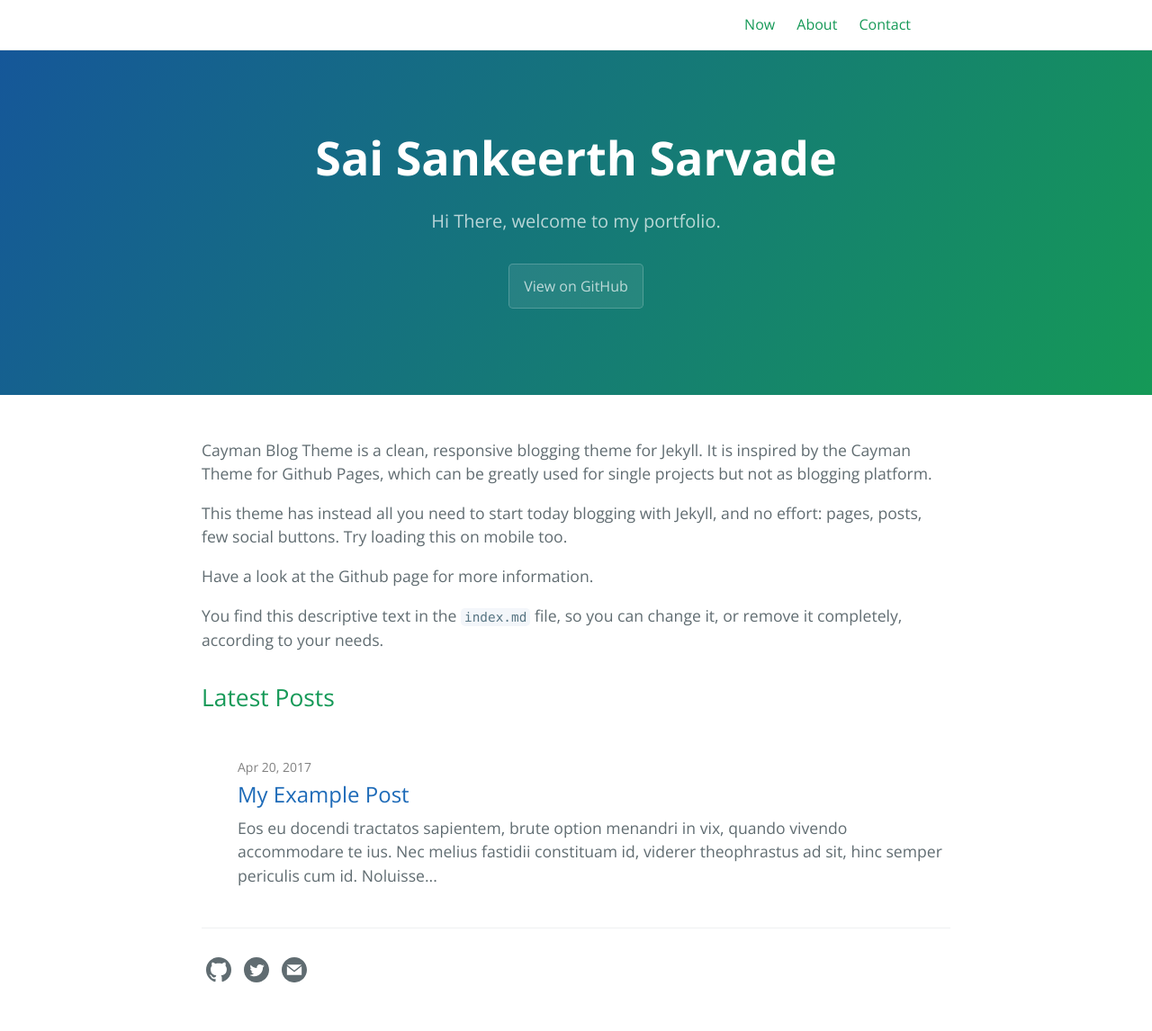
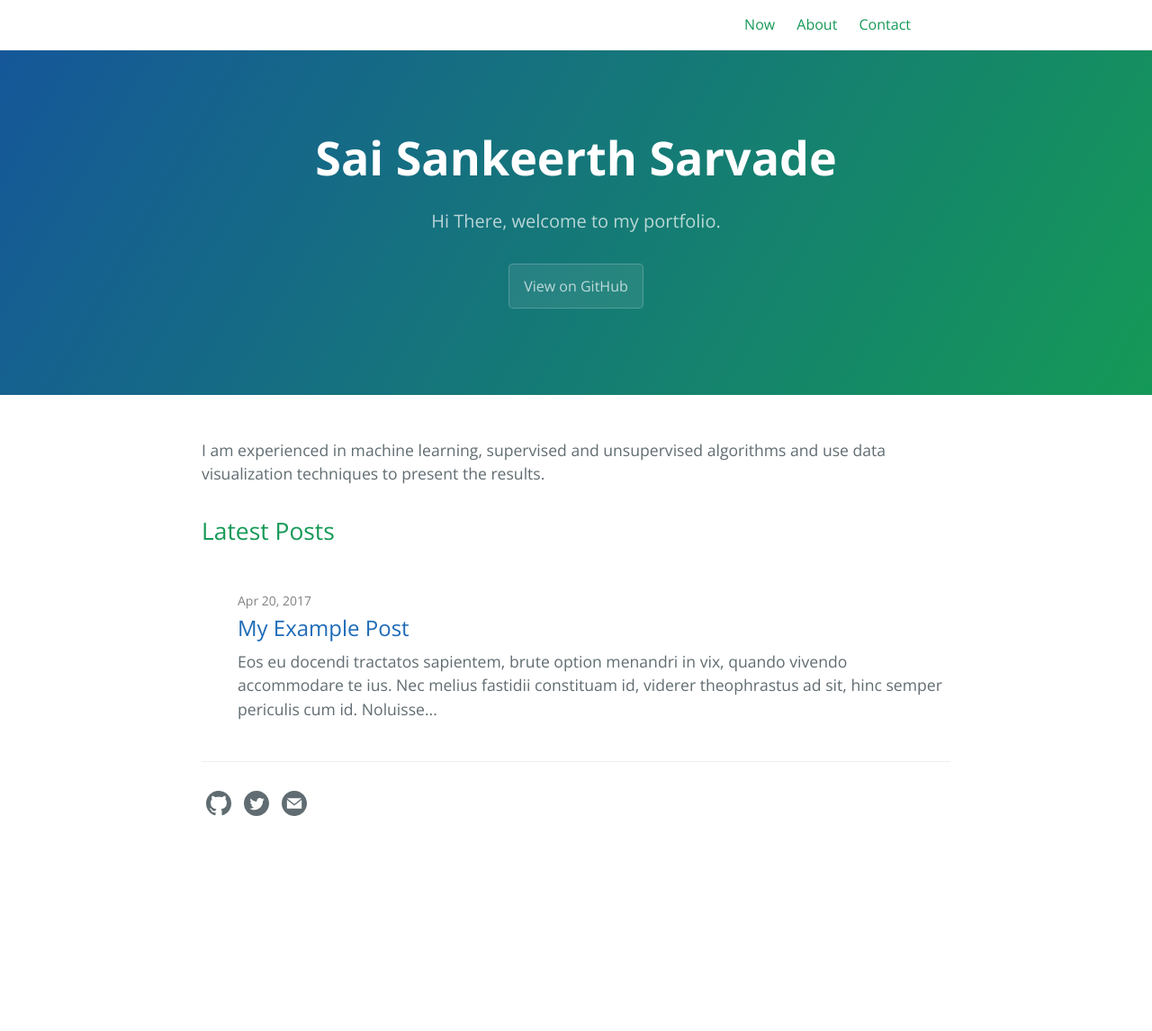
Before and after one commit to sarvade/my_portfolio, a Jekyll site: the page built from index.md, in a window 1280 px wide. Shown: the whole page at 90% size. Built offline with Jekyll 4.4.1, drawn with Linux system fonts in a browser that asks for light colours; after the commit the page ends 961 px from its top, so only the background shows below that.

Commit message:
Update index.md

```diff
--- a/index.md
+++ b/index.md
@@ -8,10 +8,5 @@
 layout: home
 ---
 
-Cayman Blog Theme is a clean, responsive blogging theme for Jekyll. It is inspired by the Cayman Theme for Github Pages, which can be greatly used for single projects but not as blogging platform.
 
-This theme has instead all you need to start today blogging with Jekyll, and no effort: pages, posts, few social buttons. Try loading this on mobile too.
-
-Have a look at the Github page for more information.
-
-You find this descriptive text in the `index.md` file, so you can change it, or remove it completely, according to your needs.
+I am experienced in machine learning, supervised and unsupervised algorithms and use data visualization techniques to present the results.
```
